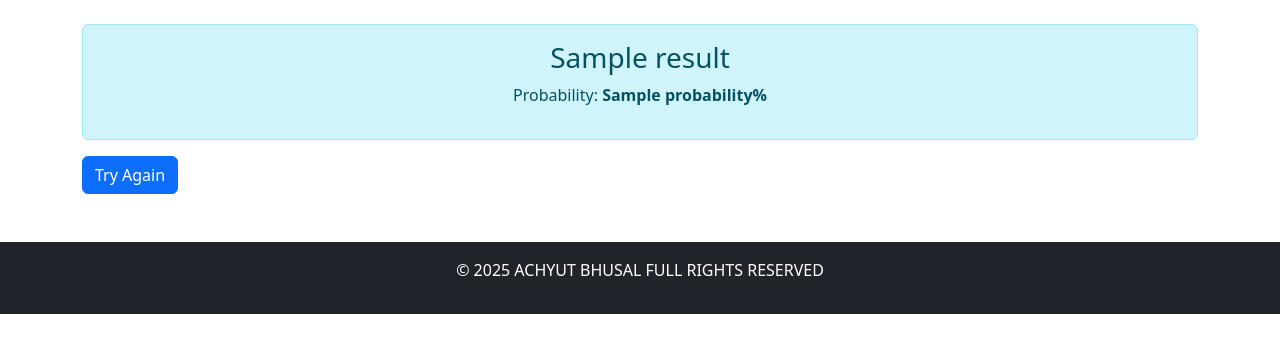
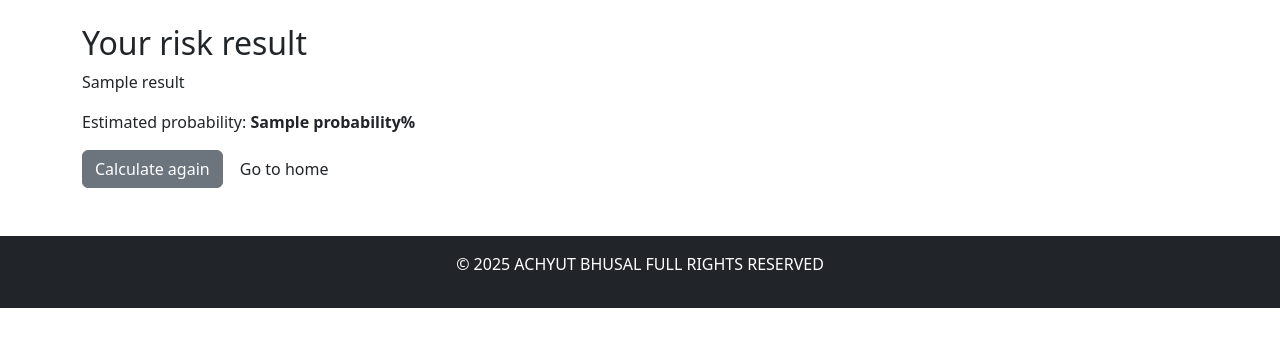
Before and after one commit to achyutbhusal805-art/AI, a Flask app: template templates/result.html in a window 1280 px wide. Shown: the part 56-409 px from the top of the page. Run offline with Flask 3, Linux system fonts and the light colour scheme; the template is opened without the code that fills it: most values are stand-ins (such as "Sample title", 1, 10 or a date in 2020); parts of the project's set-up code (start-up, migrations or seed data) failed here and were passed over.

Commit message:
Update result.html

```diff
--- a/templates/result.html
+++ b/templates/result.html
@@ -1,8 +1,15 @@
 {% extends "base.html" %}
 {% block content %}
-<div class="alert alert-info text-center">
-    <h3>{{ result }}</h3>
-    <p>Probability: <b>{{ probability }}%</b></p>
-</div>
-<a href="/predict" class="btn btn-primary">Try Again</a>
+<section class="result">
+  <div class="result__card">
+    <h2>Your risk result</h2>
+    <p class="result__status">{{ result }}</p>
+    <div class="result__prob">
+      <div class="result__bar" style="width: {{ probability }}%"></div>
+    </div>
+    <p class="muted">Estimated probability: <b>{{ probability }}%</b></p>
+    <a href="/predict" class="btn btn-secondary">Calculate again</a>
+    <a href="/" class="btn">Go to home</a>
+  </div>
+</section>
 {% endblock %}
```
